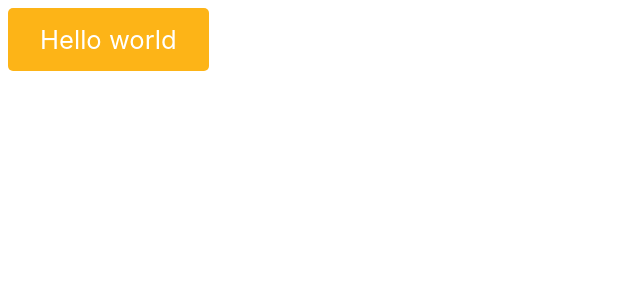
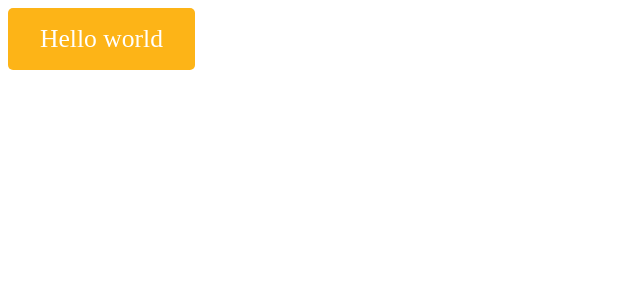
Before and after one commit to jimmaaay/virtual-poker-chips, a React (Create React App) app: page / in a window 1280 px wide. Shown: the top 300 px of the page, without its empty margins (0-640 px from the left). Built offline with nearby package versions, Linux system fonts and the light colour scheme.

Commit message:
Made changes to global storybook config

```diff
--- a/src/components/Button/Button.tsx
+++ b/src/components/Button/Button.tsx
@@ -31,7 +31,7 @@ const themes: any = {
 const StyledButton = styled.button`
   font-size: 1.6rem;
   font-weight: normal;
-  font-family: -apple-system, BlinkMacSystemFont, "Segoe UI", Roboto, Helvetica, Arial, sans-serif, "Apple Color Emoji", "Segoe UI Emoji", "Segoe UI Symbol";
+  font-family: inherit;
   padding: 1rem 2rem;
   border: none;
   cursor: pointer;
```
Also changed, not shown: 1 other file (tests, documents, lock files or other folders).
